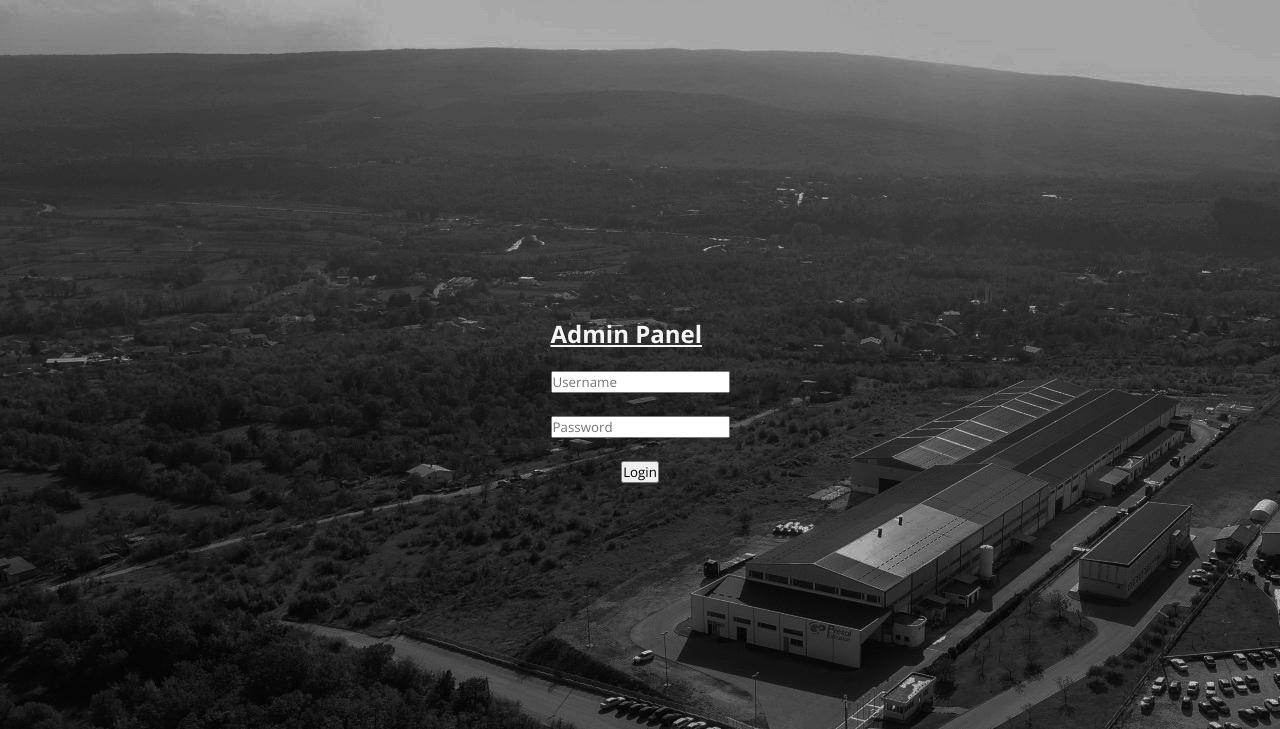
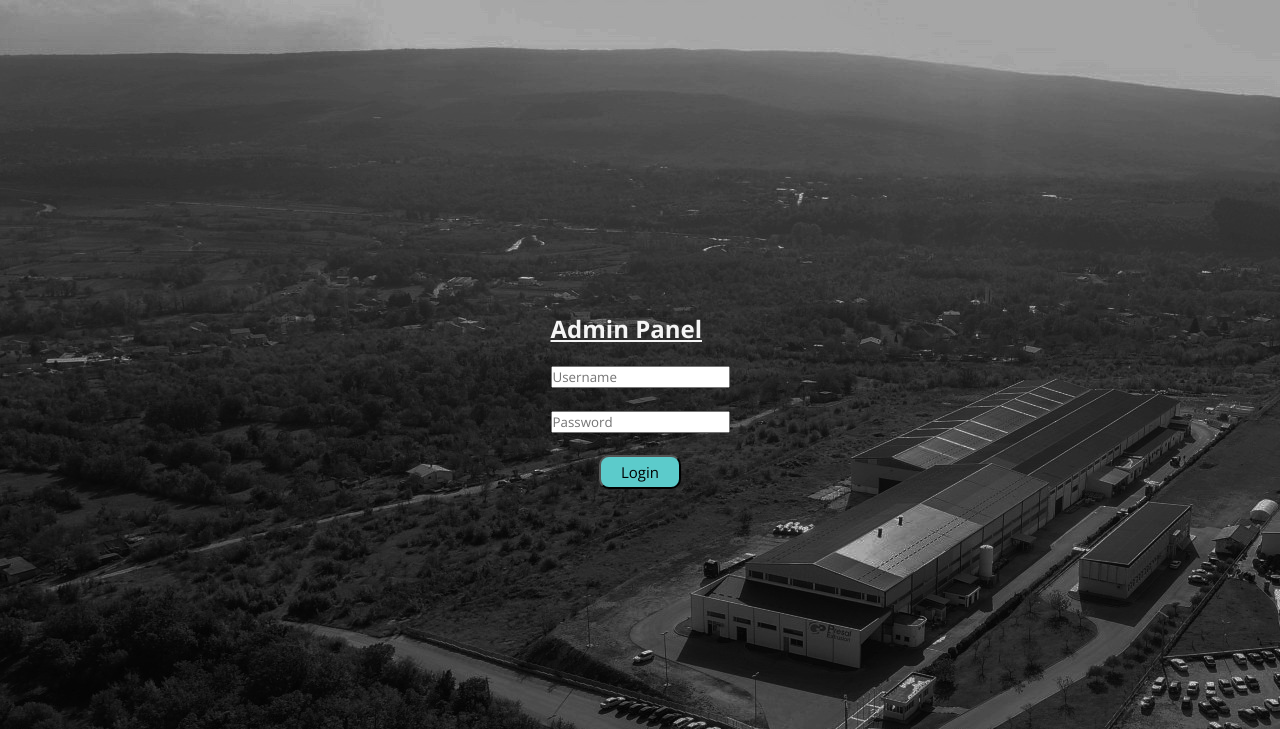
Before and after one commit to MarkoCuk54/Ticket-System, a Flask app: page /login in a window 1280 px wide. Shown: the top 729 px of the page. Run offline with Flask 2, Linux system fonts and the light colour scheme; some libraries are stand-ins or nearby versions.

Commit message:
change the button style

```diff
--- a/static/login.css
+++ b/static/login.css
@@ -20,3 +20,17 @@ body {
     margin-bottom: 20px;
     text-decoration: underline;
 }
+
+.login-button {
+    background-color: #5ccbcb;
+    color: black;
+    border-radius: 10px;
+    font-size: 15px;
+    padding: 5px 20px;
+}
+
+.login-button:hover {
+    cursor: pointer;
+    background-color: #046c94;
+    color: #fff;
+}
--- a/templates/login.html
+++ b/templates/login.html
@@ -21,7 +21,7 @@
                       request.form.password }}" />
                     <br />
                     <br />
-                    <input class="btn btn-default" type="submit" value="Login" /> </div>
+                    <input class="login-button btn btn-default" type="submit" value="Login" /> </div>
 
         </div>
 
```
